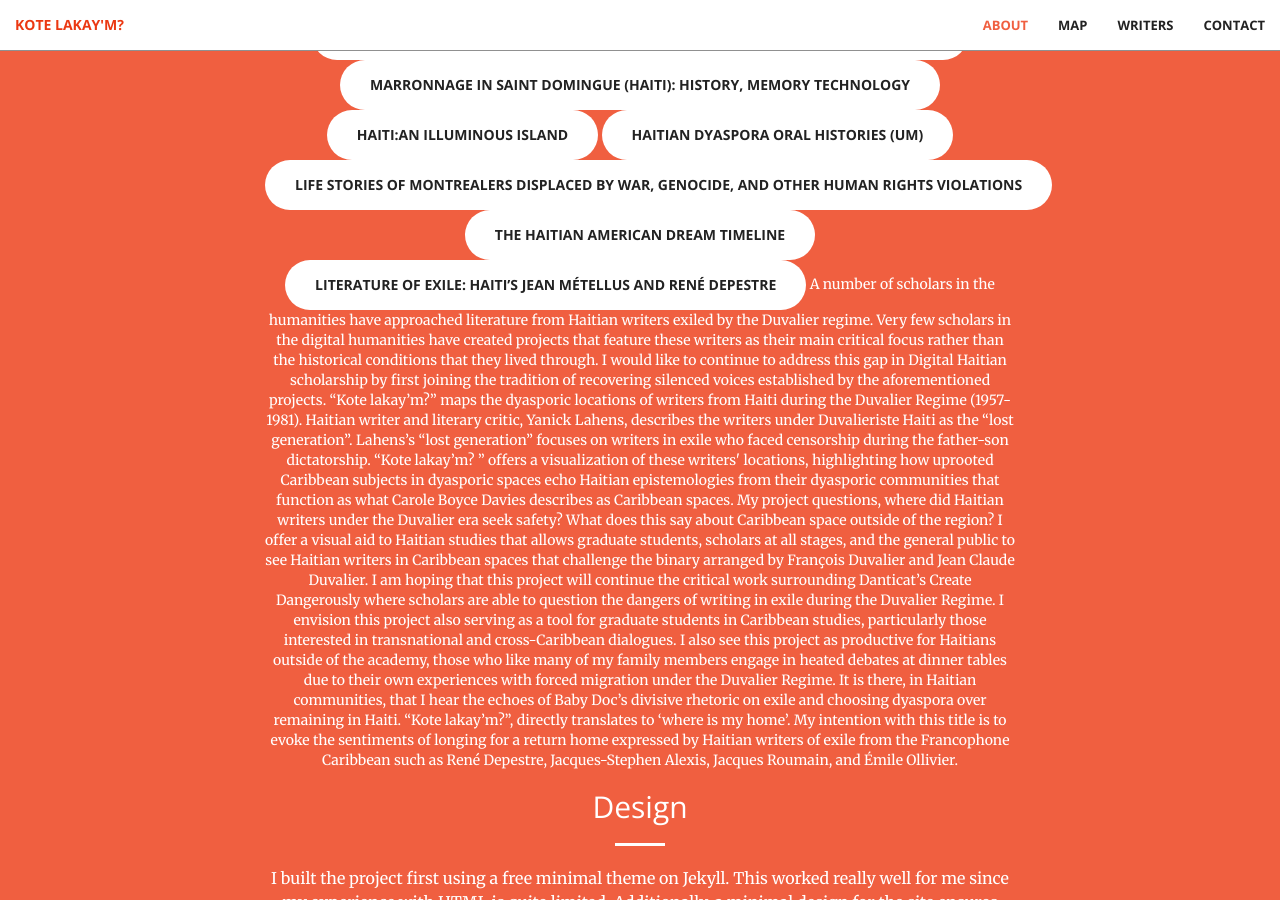
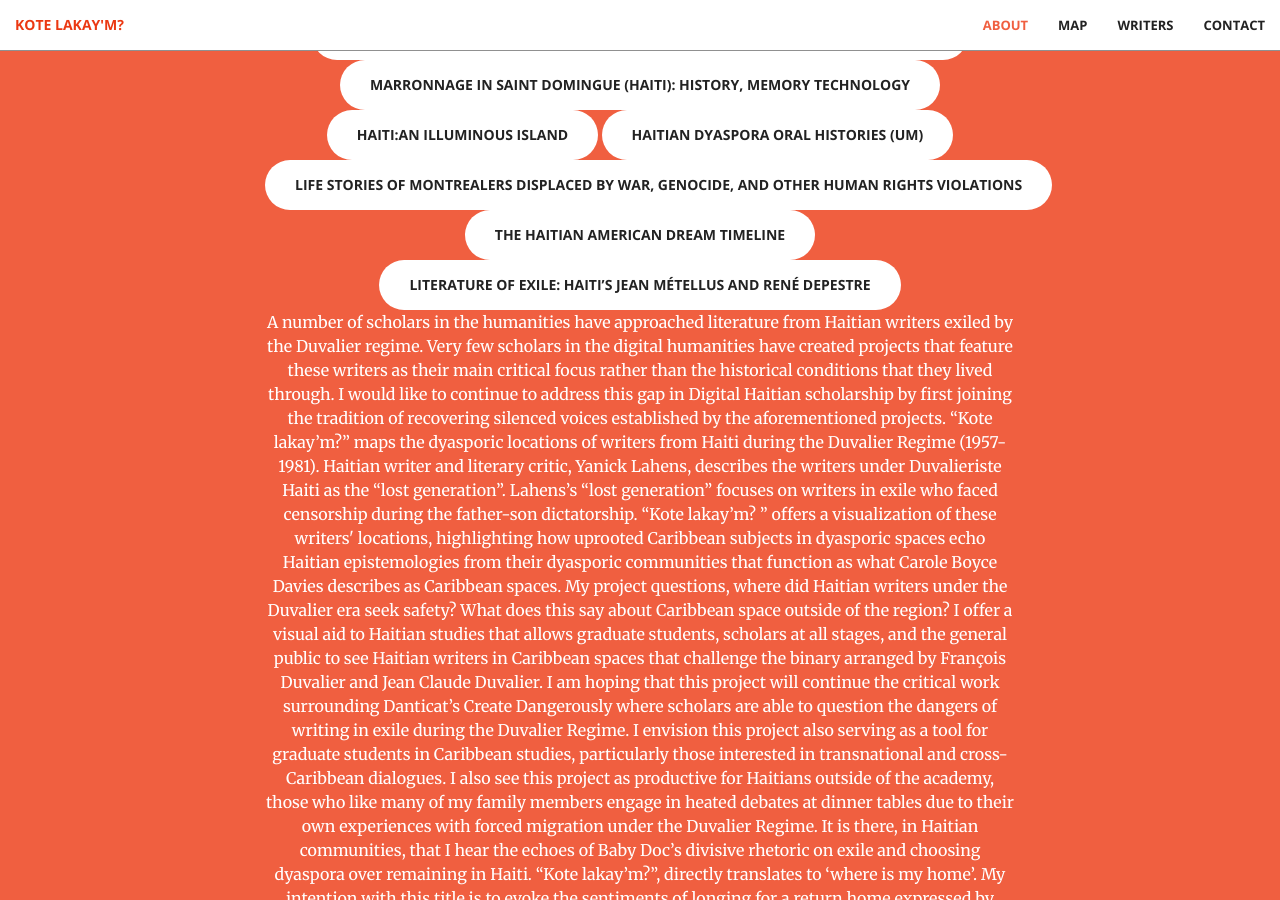
Before and after one commit to gjeanlouis/klmreflections, a Jekyll site: the page built from index.html, in a window 1280 px wide and 900 px high, scrolled down 3324 px. Built offline with Jekyll 4.4.1, drawn with Linux system fonts in a browser that asks for light colours.

```diff
--- a/_includes/call-to-action.html
+++ b/_includes/call-to-action.html
@@ -34,7 +34,7 @@ There are some restrictions with the Jekyll theme that make it a bit challenging
 <a href="https://glli-us.org/2020/11/20/literature-of-exile-haitis-jean-metellus-and-rene-depestre/" class="btn btn-default btn-xl">Literature of Exile: Haiti’s Jean Métellus and René Depestre</a>
 
 
-A number of scholars in the humanities have approached literature from Haitian writers exiled by the Duvalier regime. Very few scholars in the digital humanities have created projects that feature these writers as their main critical focus rather than the historical conditions that they lived through. I would like to continue to address this gap in Digital Haitian scholarship by first joining the tradition of recovering silenced voices established by the aforementioned projects.
+<p> A number of scholars in the humanities have approached literature from Haitian writers exiled by the Duvalier regime. Very few scholars in the digital humanities have created projects that feature these writers as their main critical focus rather than the historical conditions that they lived through. I would like to continue to address this gap in Digital Haitian scholarship by first joining the tradition of recovering silenced voices established by the aforementioned projects.
 
 “Kote lakay’m?” maps the dyasporic locations of writers from Haiti during the Duvalier Regime (1957-1981). Haitian writer and literary critic, Yanick Lahens, describes the writers under Duvalieriste Haiti as the “lost generation”. Lahens’s “lost generation” focuses on writers in exile who faced censorship during the father-son dictatorship. “Kote lakay’m? ” offers a visualization of these writers' locations, highlighting how uprooted Caribbean subjects in dyasporic spaces echo Haitian epistemologies from their dyasporic communities that function as what Carole Boyce Davies describes as Caribbean spaces. My project questions, where did Haitian writers under the Duvalier era seek safety? What does this say about Caribbean space outside of the region?
 
```
